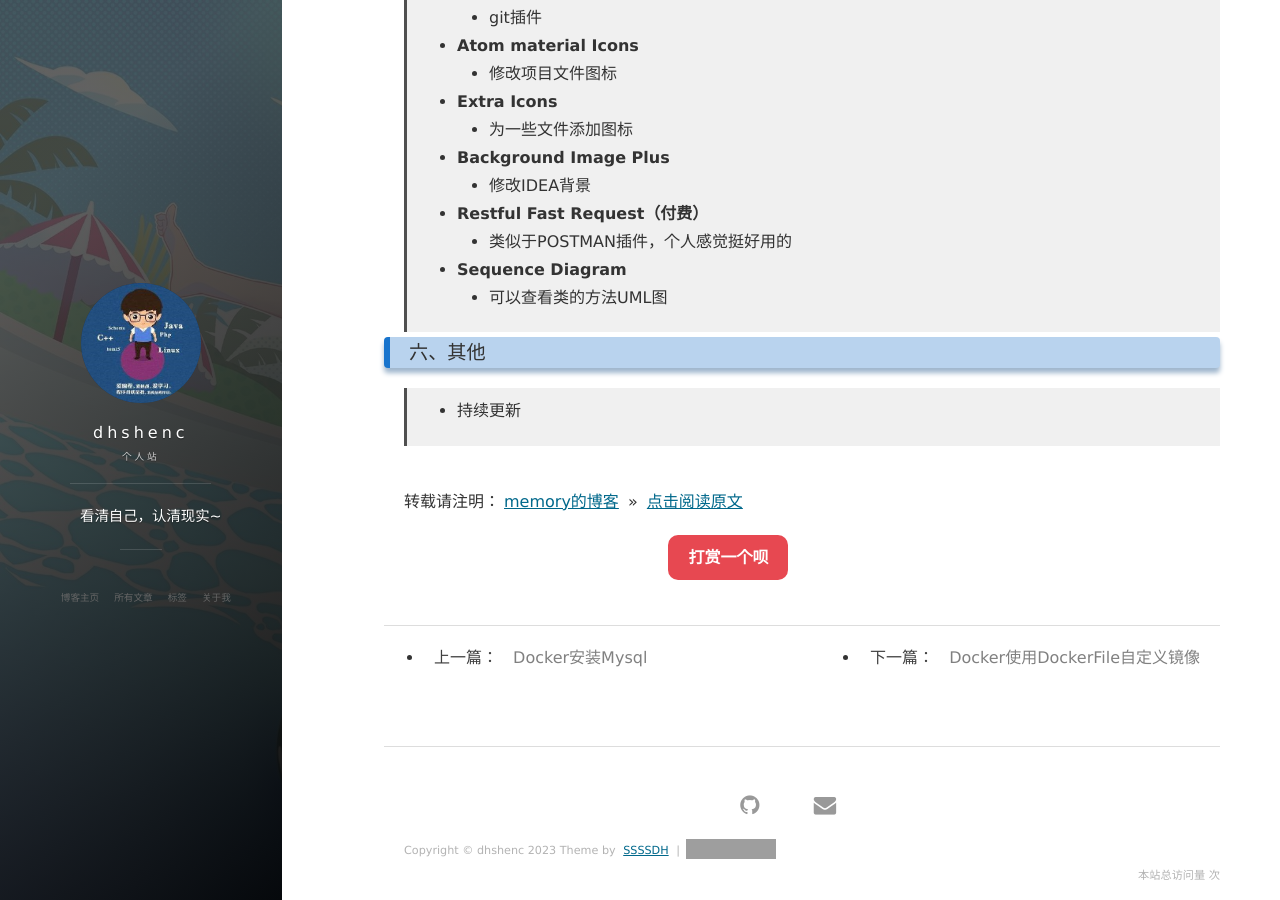
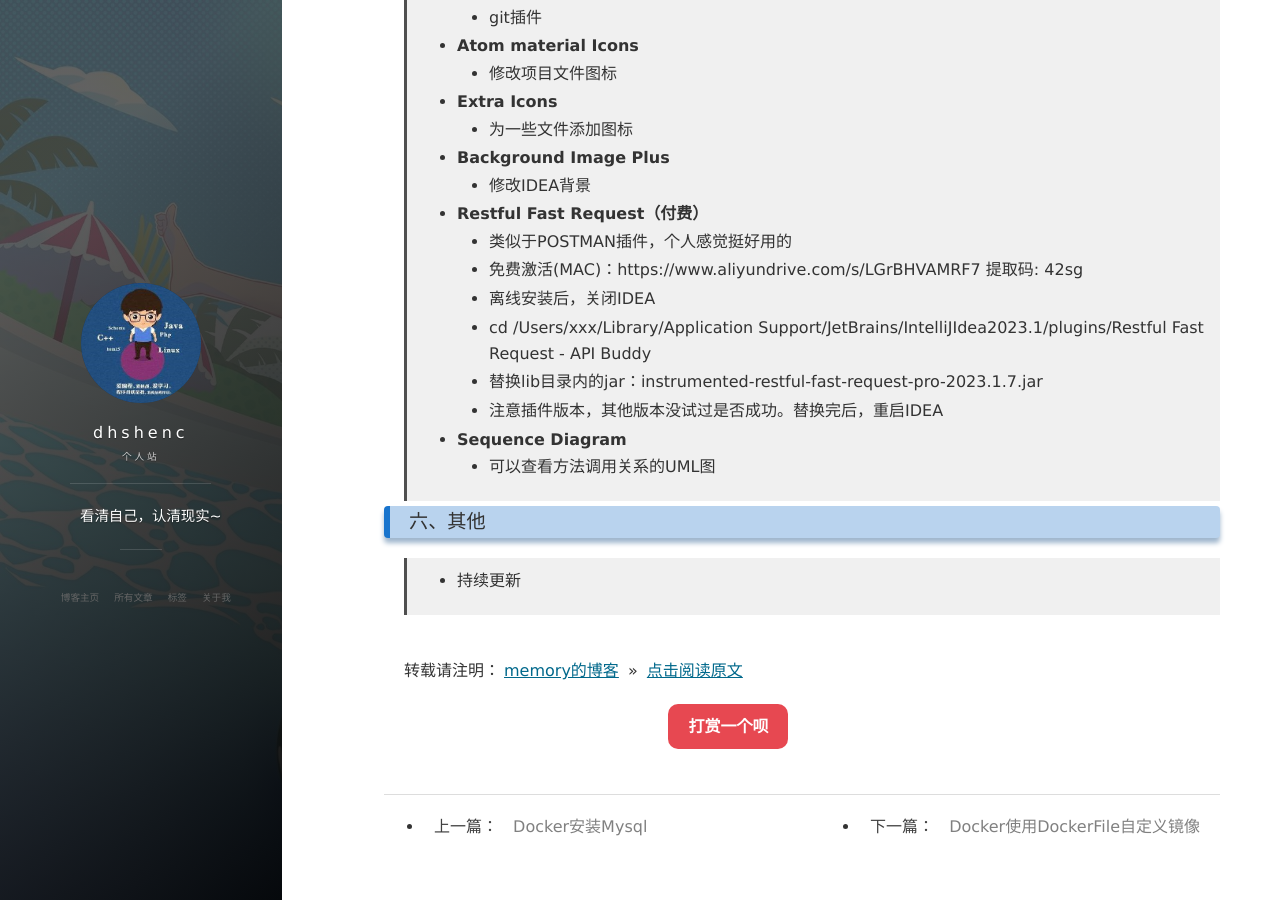
Before and after one commit to dhshenc/dhshenc.github.io, a Jekyll site: the page built from _posts/过去/2020-04-14-IDEA配置.md, in a window 1280 px wide and 900 px high, scrolled down 3546 px. Built offline with Jekyll 4.4.1, drawn with Linux system fonts in a browser that asks for light colours; nearby versions of some CDN libraries; comment, search, counter and statistics services are not loaded; grey boxes are pictures that could not be loaded.

Commit message:
修改IDEA文章

```diff
--- a/_posts/过去/2020-04-14-IDEA配置.md
+++ b/_posts/过去/2020-04-14-IDEA配置.md
@@ -135,8 +135,13 @@ tag: 过去
 >   - 修改IDEA背景
 > * **Restful Fast Request（付费）**
 >   - 类似于POSTMAN插件，个人感觉挺好用的
+>   - 免费激活(MAC)：https://www.aliyundrive.com/s/LGrBHVAMRF7 提取码: 42sg
+>   - 离线安装后，关闭IDEA
+>   - cd /Users/xxx/Library/Application Support/JetBrains/IntelliJIdea2023.1/plugins/Restful Fast Request - API Buddy
+>   - 替换lib目录内的jar：instrumented-restful-fast-request-pro-2023.1.7.jar
+>   - 注意插件版本，其他版本没试过是否成功。替换完后，重启IDEA
 > * **Sequence Diagram**
->   - 可以查看类的方法UML图
+>   - 可以查看方法调用关系的UML图
 
 ### 六、其他
 
```
